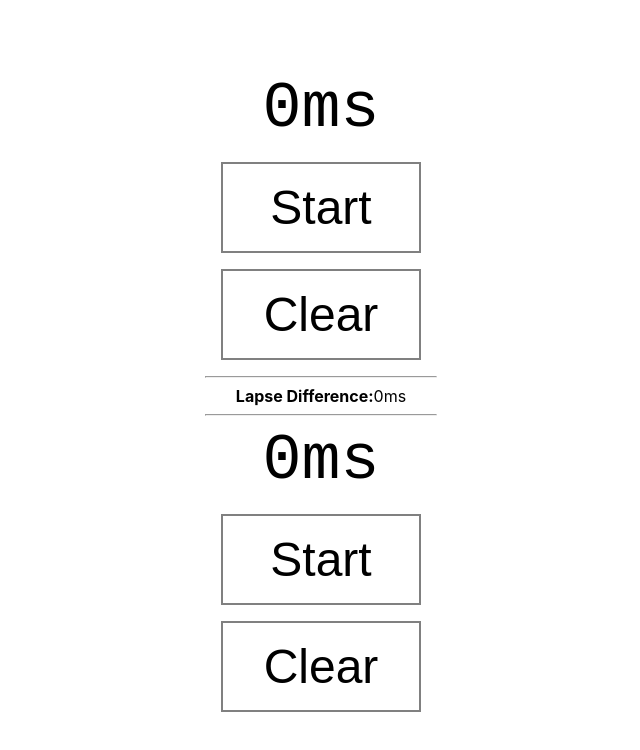
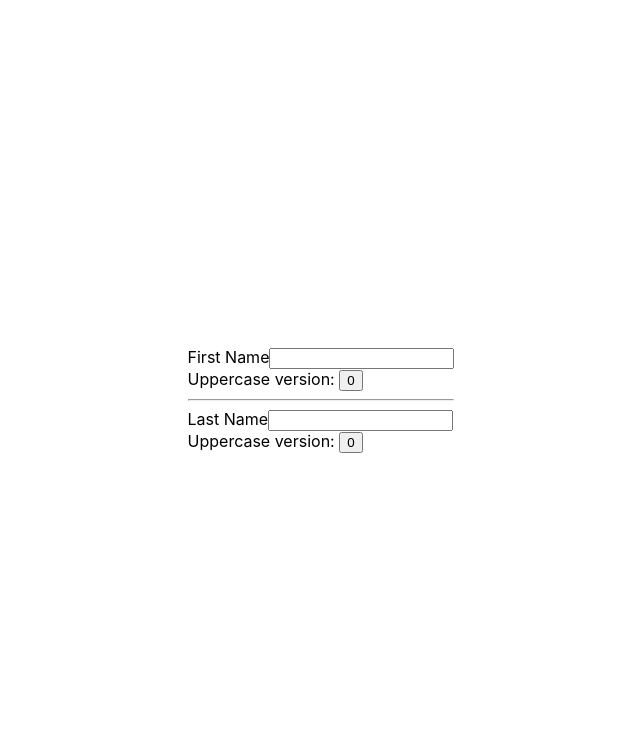
Before and after one commit to zainfathoni/react-hooks-and-suspense, a React (Create React App) app: page / in a window 1280 px wide. Shown: the top 750 px of the page, without its empty margins (319-959 px from the left). Built offline with nearby package versions, Linux system fonts and the light colour scheme.

Commit message:
Setup 11

```diff
--- a/src/App.css
+++ b/src/App.css
@@ -25,3 +25,7 @@
   padding: 8px;
   transform: translateZ(40px);
 }
+
+.app .name {
+  text-align: left;
+}
--- a/src/App.js
+++ b/src/App.js
@@ -1,13 +1,13 @@
 import React, { Component } from 'react'
 import './App.css'
-import Stopwatch from './exercises/stopwatch'
+import Name from './exercises/name'
 
 class App extends Component {
   render() {
     return (
       <div className="app">
-        <div className="stopwatch">
-          <Stopwatch />
+        <div className="name">
+          <Name />
         </div>
       </div>
     )
--- /dev/null
+++ b/src/exercises/name.js
@@ -0,0 +1,30 @@
+import React, { useState } from 'react'
+
+function Upper({ children }) {
+  const [count, setCount] = useState(0)
+  console.log('rendering', children)
+  return (
+    <div>
+      Uppercase version: {children.toUpperCase()}{' '}
+      <button onClick={() => setCount(count + 1)}>{count}</button>
+    </div>
+  )
+}
+
+function Name() {
+  const [first, setFirstName] = useState('')
+  const [last, setLastName] = useState('')
+  return (
+    <div>
+      <label htmlFor="first-name-input">First Name</label>
+      <input id="first-name-input" onChange={e => setFirstName(e.target.value)} type="text" />
+      <Upper>{first}</Upper>
+      <hr />
+      <label htmlFor="last-name-input">Last Name</label>
+      <input id="last-name-input" onChange={e => setLastName(e.target.value)} type="text" />
+      <Upper>{last}</Upper>
+    </div>
+  );
+}
+
+export default Name
```
